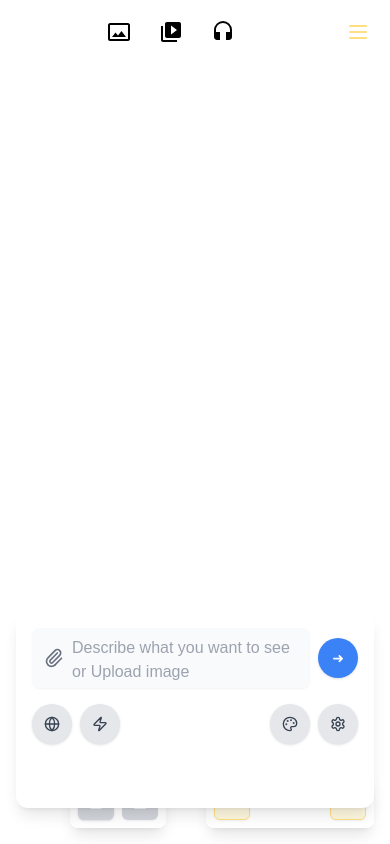
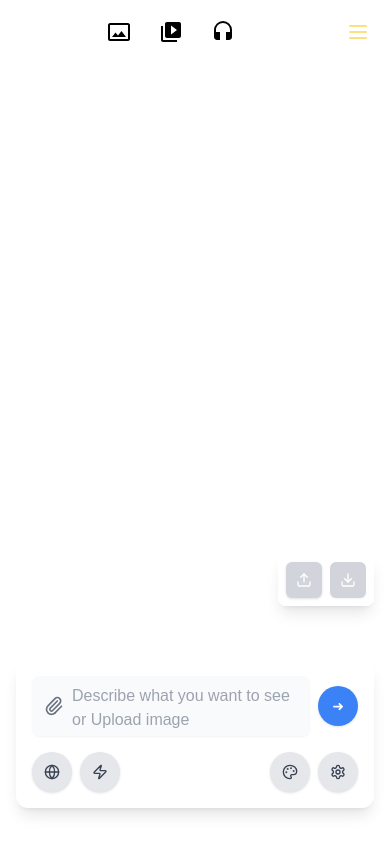
Before and after one commit to Model-Pipelines/imagepipeline-frontend, a Next.js app: page / in a window 390 px wide. Built offline with nearby package versions, Linux system fonts and the light colour scheme.

Commit message:
fixed the mobile responsiveness and adding more

```diff
--- a/src/app/globals.css
+++ b/src/app/globals.css
@@ -53,3 +53,25 @@ body {
 canvas {
   isolation: auto !important;
 }
+
+
+@media (max-width: 1024px) { /* Tablet Screens */
+  .toolbar {
+    bottom: 238px !important; /* Move it upwards */
+  }
+  .zoomcontrol {
+    bottom: 238px !important;
+    right: 15px !important;
+    display: flex !important; /* Ensure it's visible on tablet */
+  }
+}
+
+@media (max-width: 768px) { /* Mobile Screens */
+  .toolbar {
+    bottom: 238px !important; /* Move it even more upwards */
+    right: -32px !important; /* Adjust right position if needed */
+  }
+  .zoomcontrol {
+    display: none !important; /* Hide it on mobile */
+  }
+}
--- a/src/components/Canvas/Toolbar.tsx
+++ b/src/components/Canvas/Toolbar.tsx
@@ -1,5 +1,6 @@
 "use client";
 
+import { v4 as uuidv4 } from "uuid"; // Import UUID library
 import { Download, Upload } from "lucide-react";
 import { Button } from "@/components/ui/button";
 import { useCanvasStore } from "@/lib/store";
@@ -38,7 +39,7 @@ export default function Toolbar({ onUpload, onDownload }: ToolbarProps) {
     }
 
     addMedia({
-      id: crypto.randomUUID(),
+      id: uuidv4(), // Use uuid instead of crypto.randomUUID()
       type: "image",
       element,
       position: { x: 800, y: 100 },
@@ -48,7 +49,7 @@ export default function Toolbar({ onUpload, onDownload }: ToolbarProps) {
   };
 
   return (
-    <div className="absolute bottom-4 right-44 -translate-x-1/2 z-10 bg-white/90 backdrop-blur-sm rounded-lg shadow-lg p-2 flex gap-2">
+    <div className="toolbar absolute bottom-4 right-36 -translate-x-1/2 z-10 bg-white/90 backdrop-blur-sm rounded-lg shadow-lg p-2 flex gap-2">
       <label className="cursor-pointer">
         <Button className="bg-gray-300 hover:bg-gray-400" size="icon" title="Upload Image" asChild>
           <span>
@@ -73,7 +74,6 @@ export default function Toolbar({ onUpload, onDownload }: ToolbarProps) {
       >
         <Download className="h-4 w-4" color="white" />
       </Button>
-
     </div>
   );
 }
--- a/src/components/Canvas/ZoomControls.tsx
+++ b/src/components/Canvas/ZoomControls.tsx
@@ -16,7 +16,9 @@ export default function ZoomControls() {
   };
 
   return (
-    <div className="absolute bottom-4 right-4 z-10 bg-white/90 backdrop-blur-sm rounded-lg shadow-lg p-2 flex gap-2">
+    <div className="zoomcontrol absolute bottom-4 right-4 z-10 bg-white/90 backdrop-blur-sm rounded-lg shadow-lg p-2 flex gap-2 md:flex hidden">
+
+
       <Button
         variant="outline"
         size="icon"
--- a/src/components/PromptUI/ImagePromptUIBox/ImageGallery.tsx
+++ b/src/components/PromptUI/ImagePromptUIBox/ImageGallery.tsx
@@ -86,7 +86,7 @@ const ImageGallery = () => {
   };
 
   return (
-    <div className=" dark:bg-gray-800 p-6 rounded-xl w-full max-w-4xl mx-auto">
+    <div className=" dark:bg-gray-800 rounded-xl w-full max-w-4xl mx-auto">
       <div className="flex flex-col gap-4">
 
         {/* Image Gallery */}
--- a/src/components/Sidebar/AccountDropdown.tsx
+++ b/src/components/Sidebar/AccountDropdown.tsx
@@ -72,7 +72,7 @@ export default function AccountDropdown() {
                 <ThemeSwitcher />
 
                 {/* Footer Links */}
-                <ProfileFooter />
+                {/* <ProfileFooter /> */}
               </div>
             </Card>
           </motion.div>
--- a/src/components/Sidebar/MobileAccountDropdown.tsx
+++ b/src/components/Sidebar/MobileAccountDropdown.tsx
@@ -72,7 +72,7 @@ export default function MobileAccountDropdown() {
                 <ThemeSwitcher />
 
                 {/* Footer Links */}
-                <ProfileFooter />
+                {/* <ProfileFooter /> */}
               </div>
             </Card>
           </motion.div>
```
